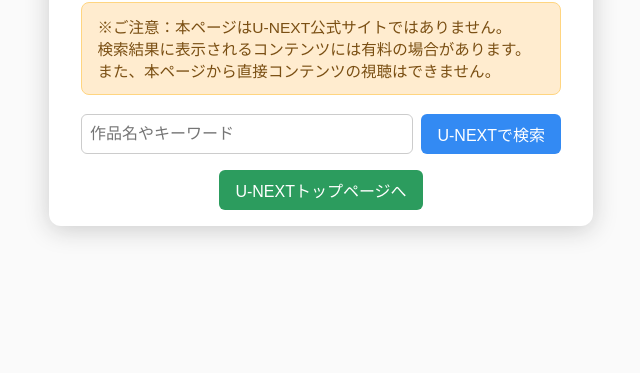
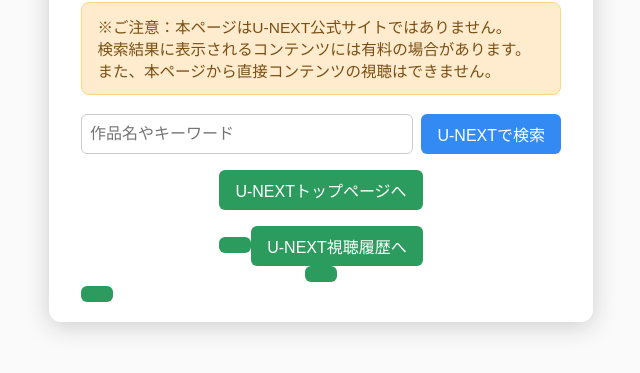
Before and after one commit to rasutoma/U-NEXTsearch, a plain HTML site: page index.html in a window 1280 px wide. Shown: the part 153-526 px from the top of the page, without its empty margins (319-959 px from the left). Drawn offline with Linux system fonts and the light colour scheme.

Commit message:
Update index.html

```diff
--- a/index.html
+++ b/index.html
@@ -39,7 +39,12 @@
 <div style="text-align: center; margin-top: 1em;">
   <a href="https://video.unext.jp/" target="_blank" style="display: inline-block; padding: 0.5em 1em; background-color: #2c9c5e; color: #fff; text-decoration: none; border-radius: 6px; font-size: 1em;">
     U-NEXTトップページへ
-  </a>
+
+<div style="text-align: center; margin-top: 1em;">
+  <a href="https://video.unext.jp/mylist/history" target="_blank" style="display: inline-block; padding: 0.5em 1em; background-color: #2c9c5e; color: #fff; text-decoration: none; border-radius: 6px; font-size: 1em;">
+    U-NEXT視聴履歴へ
+
+
 </div>
 
   </div>
```
